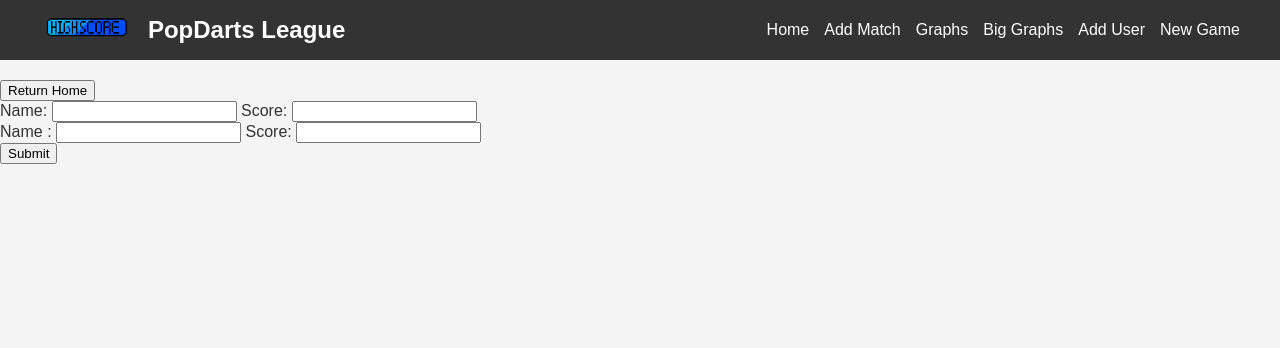
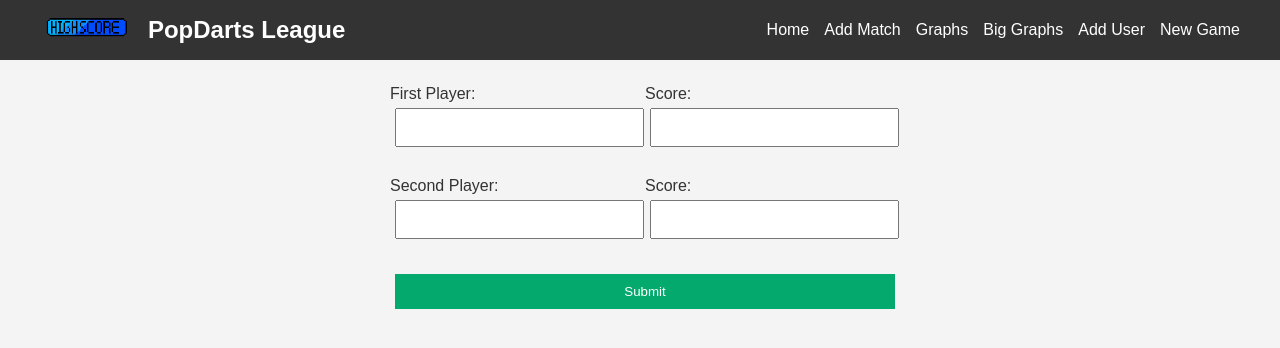
Before and after one commit to aidanbrowne2002/popdarts_flask_main_2, a Flask app: page /match in a window 1280 px wide. Shown: the top 348 px of the page. Run offline with Flask 3, Linux system fonts and the light colour scheme; data that the repository does not hold is empty; some libraries are stand-ins or nearby versions.

Commit message:
Updated styling for form pages with new form.css style sheet

```diff
--- /dev/null
+++ b/static/form.css
@@ -0,0 +1,45 @@
+.btn {
+    margin: 5px;
+    padding: 10px;
+    text-decoration: none;
+    color: white;
+    background-color: #04aa6d;
+    display: inline-block;
+}
+
+.form-container {
+    width: 500px;
+    margin: auto;
+    padding: 5px;
+}
+
+.form-group {
+    display: flex;
+    justify-content: space-between;
+    margin-bottom: 20px;
+}
+
+.field {
+    flex: 1;
+    margin-right: 10px;
+    margin-bottom: 5px;
+}
+
+.field:last-child {
+    margin-right: 0;
+}
+
+.field input {
+    width: calc(100% - 20px);
+    padding: 10px;
+    margin: 5px;
+}
+
+.submit-btn {
+    background-color: #04aa6d;
+    color: white;
+    padding: 10px 5px;
+    border: none;
+    cursor: pointer;
+    width: 100%;
+}
--- a/templates/addMatch.html
+++ b/templates/addMatch.html
@@ -1,4 +1,3 @@
-
 {% extends "base.html" %}
 
 {% block title %}
@@ -7,22 +6,35 @@
 
 {% block content %}
 <link rel="stylesheet" href="//code.jquery.com/ui/1.12.1/themes/base/jquery-ui.css">
+<link rel="stylesheet" href="../static/form.css">
 <script src="https://code.jquery.com/jquery-1.12.4.js"></script>
 <script src="https://code.jquery.com/ui/1.12.1/jquery-ui.js"></script>
-<a href="/"><button>Return Home</button></a>
+
+<div class="form-container">
   <form id="myForm" action = "/confirmation" method="POST">
-  <label for="name1">Name:</label>
+    <div class="form-group">
+      <div class="field">
+        <label for="name1">First Player:</label>
         <input type="text" id="name1" name="name1" autocomplete="off" />
+      </div>
+      <div class="field">
         <label for="score1">Score:</label>
         <input type="text" id="score1" name="score1" />
-  <br>
-  <label for="name2">Name :</label>
+      </div>
+    </div>
+    <div class="form-group">
+      <div class="field">
+        <label for="name2">Second Player:</label>
         <input type="text" id="name2" name="name2" autocomplete="off" />
+      </div>
+      <div class="field">
         <label for="score2">Score:</label>
         <input type="text" id="score2" name="score2" />
-  <br>
-  <input type="submit">
+      </div>
+    </div>
+    <input type="submit" class="btn submit-btn">
   </form>
+</div>
 
 <script>
 $( function() {
```
Also changed, not shown: templates/addUser.html (+14 -2 lines). Lines whose indentation alone changed are shown as unchanged.
